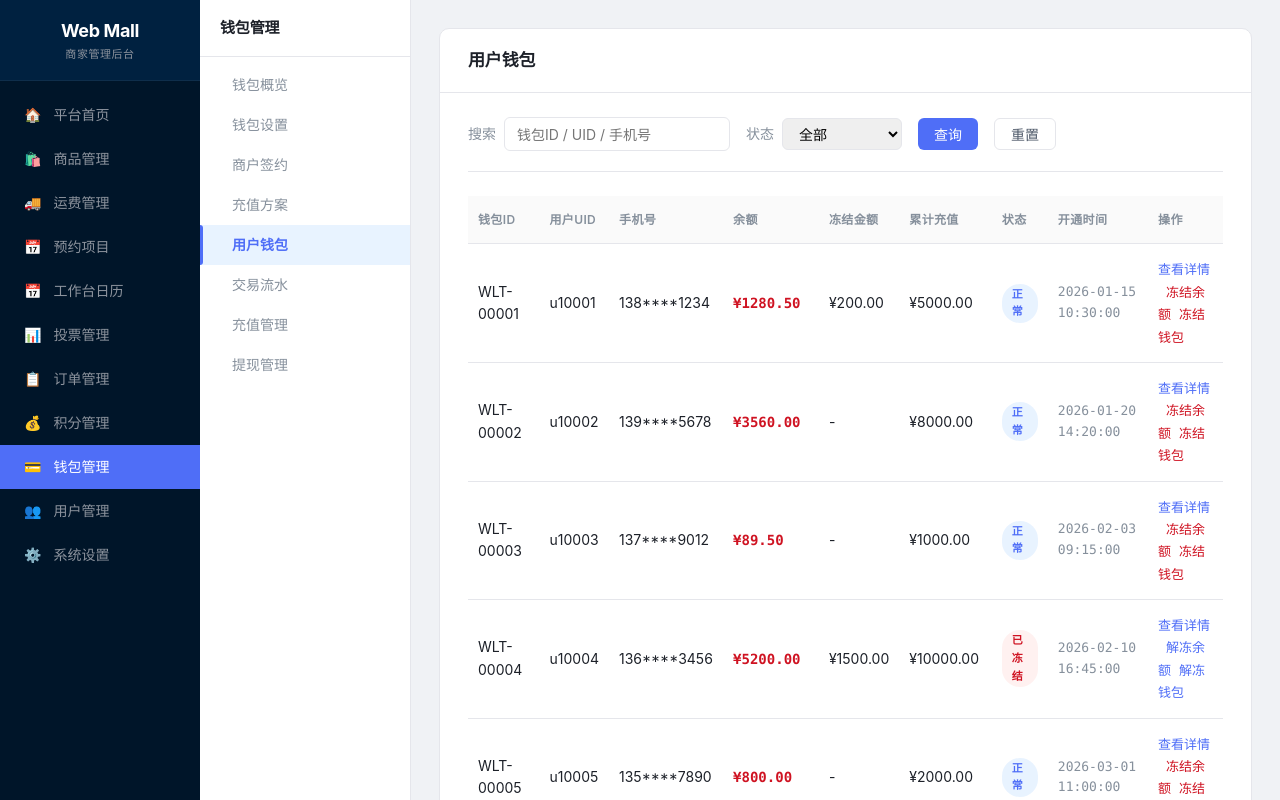
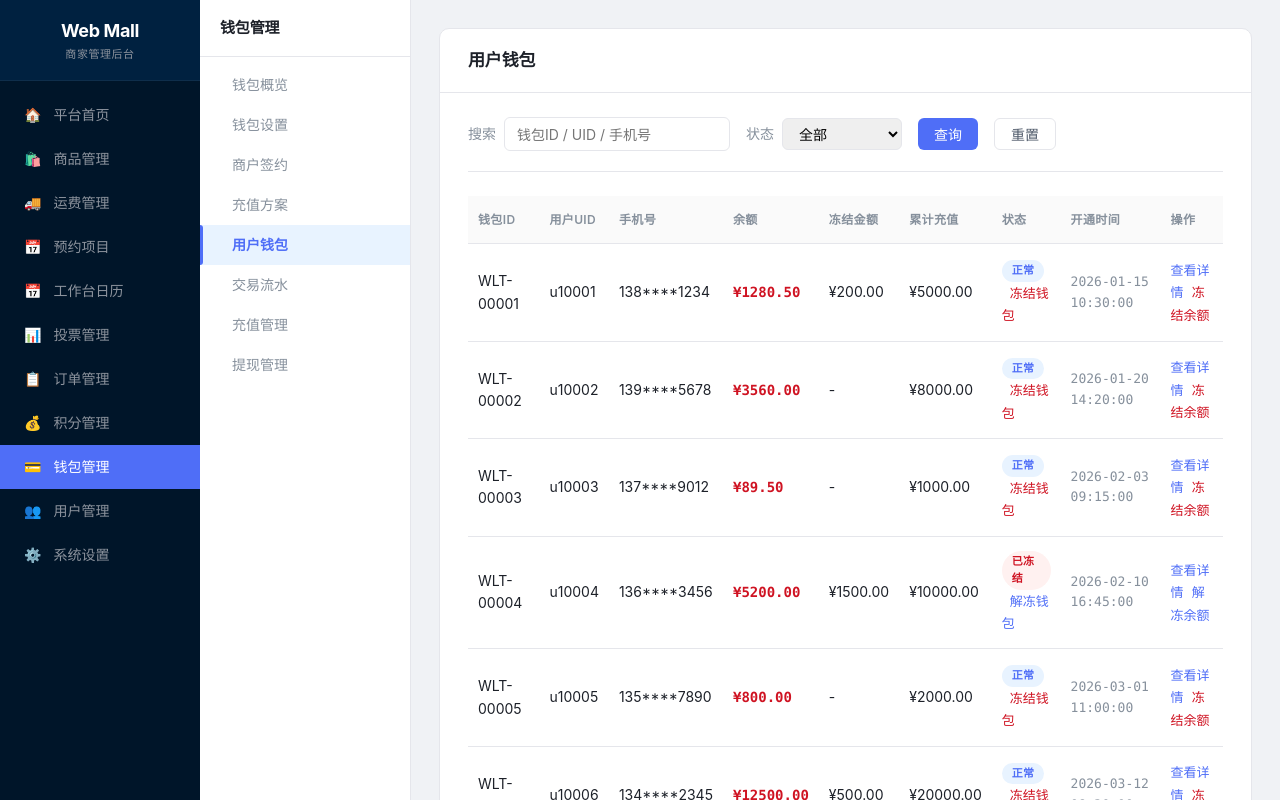
Before and after one commit to wu-pengbo/web_mall, a Vue app: page /wallet in a window 1280 px wide. Both pictures are taken after a click on the element "用户钱包". Shown: the top 800 px of the page. Built offline with nearby package versions, Linux system fonts and the light colour scheme; the HTML template or start-up script is replaced by a standard one.

Commit message:
refactor: 冻结钱包按钮放到状态列，操作列只保留余额冻结

```diff
--- a/src/views/UserWallet.vue
+++ b/src/views/UserWallet.vue
@@ -1772,14 +1772,12 @@ const openSettlementFlow = (item: MerchantSign) => {
                 <td class="price-text">¥{{ w.balance.toFixed(2) }}</td>
                 <td>{{ w.frozenAmount > 0 ? '¥' + w.frozenAmount.toFixed(2) : '-' }}</td>
                 <td>¥{{ w.totalRecharge.toFixed(2) }}</td>
-                <td><span class="status-tag" :class="w.status">{{ w.status === 'normal' ? '正常' : '已冻结' }}</span></td>
+                <td><span class="status-tag" :class="w.status">{{ w.status === 'normal' ? '正常' : '已冻结' }}</span> <span v-if="w.status === 'normal'" class="action-link danger" @click="freezeWallet(w)" style="margin-left: 8px">冻结钱包</span><span v-if="w.status === 'frozen'" class="action-link primary" @click="unfreezeWallet(w)" style="margin-left: 8px">解冻钱包</span></td>
                 <td class="time-text">{{ w.openTime }}</td>
                 <td>
                   <span class="action-link primary" @click="showUserFlow(w)">查看详情</span>
                   <span v-if="w.status === 'normal'" class="action-link danger" @click="showFreezeModal(w, 'freeze')" style="margin-left: 8px">冻结余额</span>
-                  <span v-if="w.status === 'normal'" class="action-link danger" @click="freezeWallet(w)" style="margin-left: 8px">冻结钱包</span>
                   <span v-if="w.status === 'frozen'" class="action-link primary" @click="showFreezeModal(w, 'unfreeze')" style="margin-left: 8px">解冻余额</span>
-                  <span v-if="w.status === 'frozen'" class="action-link primary" @click="unfreezeWallet(w)" style="margin-left: 8px">解冻钱包</span>
                 </td>
               </tr>
               <tr v-if="filteredWallets.length === 0">
```
